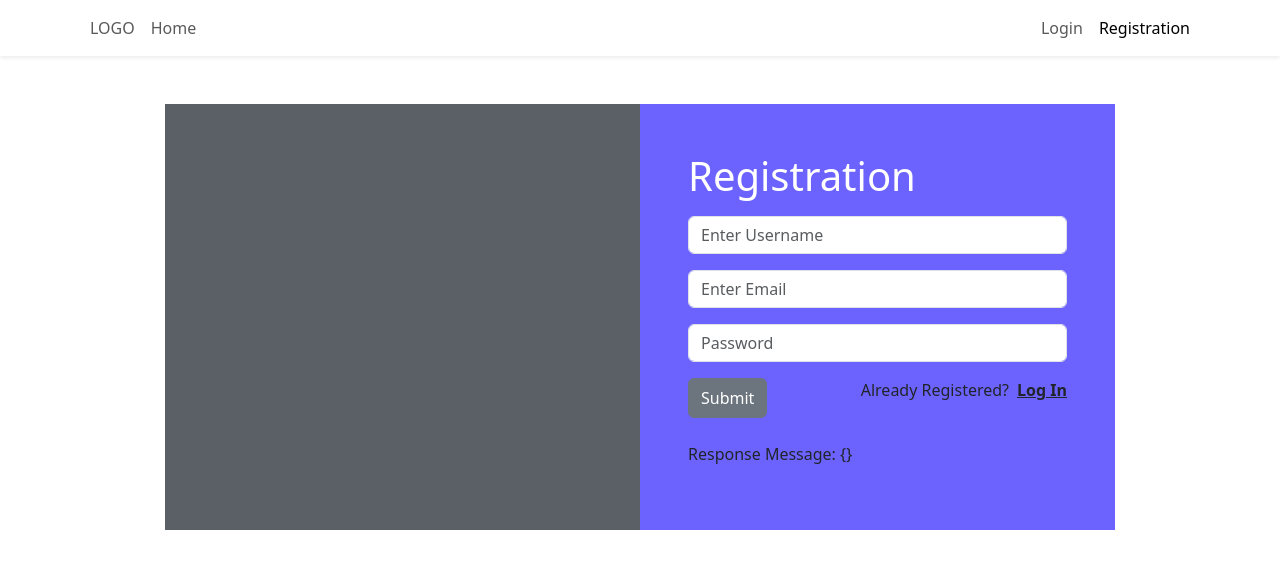
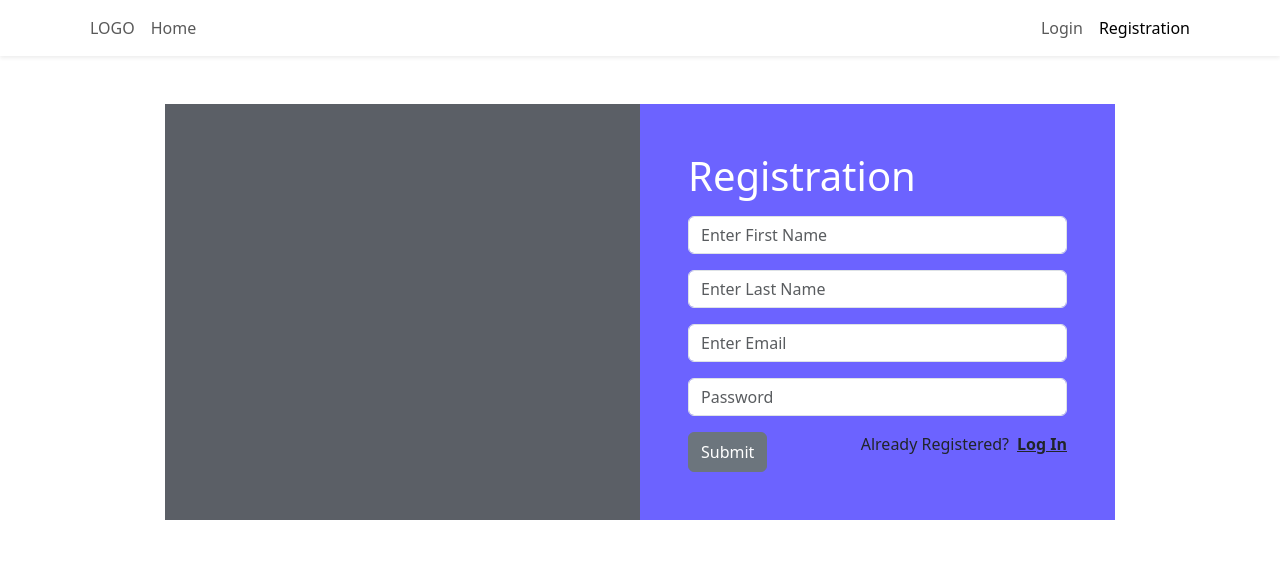
Before and after one commit to Excess-Food-Redistribution-Framework/EFRF, a React (Vite) app in the folder frontend-web/: page /registration in a window 1280 px wide. Shown: the top 568 px of the page. Built offline with nearby package versions, Linux system fonts and the light colour scheme; no server answers.

Commit message:
Update FE user registration, user login, user profile and home with updated BE API, Update connect FE app to BE, display hello-world API message

```diff
--- a/frontend-web/src/hooks/useHelloWorldAPI.ts
+++ b/frontend-web/src/hooks/useHelloWorldAPI.ts
@@ -1,11 +1,19 @@
 import { useState, useEffect } from 'react';
 import { HelloWorldResponse } from '../types/apiTypes';
+import { useAuth } from '../AuthProvider';
 
 function useHelloWorldAPI() {
   const [helloWorldText, setHelloWorldText] = useState('Trying to connect...');
+  const [error, setError] = useState<string | null>(null);
+
+  const { token } = useAuth();
 
   useEffect(() => {
-    fetch('https://frf-api.azurewebsites.net/api/HelloWorld')
+    fetch('https://frf-api.azurewebsites.net/api/HelloWorld', {
+      headers: {
+        Authorization: `Bearer ${token}`,
+      },
+    })
       .then((response) => {
         if (!response.ok) {
           throw new Error(response.statusText);
@@ -16,11 +24,11 @@ function useHelloWorldAPI() {
         setHelloWorldText(data.message);
       })
       .catch((error) => {
-        setHelloWorldText(error);
+        setError(error.message);
       });
-  }, []);
+  }, [token]);
 
-  return helloWorldText;
+  return { helloWorldText, error };
 }
 
 export default useHelloWorldAPI;
--- a/frontend-web/src/pages/HomePage.tsx
+++ b/frontend-web/src/pages/HomePage.tsx
@@ -2,14 +2,21 @@ import { Container } from 'react-bootstrap';
 import useHelloWorldAPI from '../hooks/useHelloWorldAPI';
 
 function HomePage() {
-  const helloWorldText = useHelloWorldAPI();
-
+  const { helloWorldText, error } = useHelloWorldAPI();
+  if (error) {
+    return (
+      <Container>
+        <p>Error: {error}</p>
+      </Container>
+    );
+  }else{
   return (
     <Container>
       <h1>Connection test with BE by API call</h1>
       <p>{helloWorldText}</p>
     </Container>
   );
+  }
 }
 
 export default HomePage;
--- a/frontend-web/src/pages/LoginPage.tsx
+++ b/frontend-web/src/pages/LoginPage.tsx
@@ -5,7 +5,7 @@ import { AlertLink, Button, Col, Container, Form, Row } from 'react-bootstrap';
 import { useAuth } from '../AuthProvider';
 
 interface ILoginRequest {
-  userName: string;
+  email: string;
   password: string;
 }
 
@@ -16,19 +16,20 @@ interface ILoginResponse {
 function LoginPage() {
   const navigate = useNavigate();
 
-  const [username, setUsername] = React.useState('');
+  const [email, setEmail] = React.useState('');
   const [password, setPassword] = React.useState('');
 
   const { setToken, isAuth } = useAuth();
 
   const handleSubmit = async () => {
     try {
-      const response = await axios.post<ILoginResponse>('api/Account/Login', {
-        userName: username,
+      const response = await axios.post<ILoginResponse>('https://frf-api.azurewebsites.net/api/Account/Login', {
+        email: email,
         password,
       } as ILoginRequest);
 
       setToken(response.data.token);
+      navigate('/');
     } catch (error) {
       // eslint-disable-next-line no-console
       console.log(error);
@@ -57,8 +58,8 @@ function LoginPage() {
                   <Form.Control
                     type="text"
                     placeholder="Enter Username"
-                    value={username}
-                    onChange={(e) => setUsername(e.target.value)}
+                    value={email}
+                    onChange={(e) => setEmail(e.target.value)}
                   />
                 </Form.Group>
 
--- a/frontend-web/src/pages/ProfilePage.tsx
+++ b/frontend-web/src/pages/ProfilePage.tsx
@@ -1,63 +1,52 @@
-import React, { useEffect } from 'react';
+import React, { useEffect, useState } from 'react';
 import axios from 'axios';
 import { Container } from 'react-bootstrap';
 import { useAuth } from '../AuthProvider';
 
 function ProfilePage() {
-  const [userData, setUserData] = React.useState(null);
+  const [userData, setUserData] = useState<any>(null);
+  const [loading, setLoading] = useState(true);
 
   const { isAuth } = useAuth();
 
   const fetchUserData = async () => {
     try {
-      const response = await axios.get('/api/Account');
+      const response = await axios.get('https://frf-api.azurewebsites.net/api/Account');
       setUserData(response.data);
     } catch (error) {
       // eslint-disable-next-line no-console
       console.log(error);
+    } finally {
+      setLoading(false);
     }
-  };
+  }
 
   useEffect(() => {
     if (isAuth()) {
       fetchUserData();
     }
+  }, [isAuth]);
 
-    // eslint-disable-next-line react-hooks/exhaustive-deps
-  }, []);
-
-  /* eslint-disable */
   return (
     <Container>
       <h1>Profile</h1>
       {isAuth() ? (
         <>
-          {userData ? (
+          {loading ? (
+            <p>Loading...</p>
+          ) : userData ? (
             <>
-              <p>
-                Id:
-                {/* @ts-ignore */}
-                {userData.id}
-              </p>
-              {/* @ts-ignore */}
-              <p>
-                Username:
-                {/* @ts-ignore */}
-                {userData.userName}
-              </p>
-              {/* @ts-ignore */}
-              <p>
-                Email:
-                {/* @ts-ignore */}
-                {userData.email}
-              </p>
+              <p>Id:  {/* @ts-ignore */} {userData.id}</p>
+              <p>FirstName:  {/* @ts-ignore */} {userData.firstName}</p>
+              <p>LastName: {/* @ts-ignore */} {userData.lastName}</p>
+              <p>Email: {/* @ts-ignore */} {userData.email}</p>
             </>
           ) : (
-            <p>Loading...</p>
+            <p>No data available</p>
           )}
         </>
       ) : (
-        <p>To show your profile, please login</p>
+        <p>To view your profile, please log in</p>
       )}
     </Container>
   );
--- a/frontend-web/src/pages/RegistrationPage.tsx
+++ b/frontend-web/src/pages/RegistrationPage.tsx
@@ -1,4 +1,4 @@
-import React, { useEffect } from 'react';
+import React, { useState, useEffect } from 'react';
 import axios from 'axios';
 import { useNavigate } from 'react-router-dom';
 import { AlertLink, Button, Col, Container, Form, Row } from 'react-bootstrap';
@@ -8,31 +8,36 @@ function RegistrationPage() {
   const navigate = useNavigate();
   const { isAuth } = useAuth();
 
-  const [username, setUsername] = React.useState('');
-  const [email, setEmail] = React.useState('');
-  const [password, setPassword] = React.useState('');
+  const [firstName, setFirstName] = useState('');
+  const [lastName, setLastName] = useState('');
+  const [email, setEmail] = useState('');
+  const [password, setPassword] = useState('');
   const [responseMessage, setResponseMessage] = React.useState({});
 
-  const handleSubmit = async () => {
+  const handleSubmit = async (e: React.FormEvent) => {
+    e.preventDefault();
+
     try {
-      const response = await axios.post('api/Account/Register', {
-        userName: username,
-        email,
-        password,
+      const response = await axios.post('https://frf-api.azurewebsites.net/api/Account/Register', {
+        FirstName: firstName,
+        LastName: lastName,
+        Email: email,
+        Password: password,
       });
 
+
       setResponseMessage(response.data);
+      navigate('./Login');
     } catch (error) {
-      // eslint-disable-next-line no-console
-      console.log(error);
+      console.error(error);
     }
-  };
+  }
 
   useEffect(() => {
     if (isAuth()) {
       navigate('/');
     }
-  });
+  }, [isAuth, navigate]);
 
   return (
     <Container>
@@ -46,12 +51,21 @@ function RegistrationPage() {
               <h1 className="mb-3 text-white">Registration</h1>
 
               <Form onSubmit={handleSubmit}>
-                <Form.Group controlId="formUsername" className="mb-3">
+                <Form.Group controlId="formFirstName" className="mb-3">
                   <Form.Control
                     type="text"
-                    placeholder="Enter Username"
-                    value={username}
-                    onChange={(e) => setUsername(e.target.value)}
+                    placeholder="Enter First Name"
+                    value={firstName}
+                    onChange={(e) => setFirstName(e.target.value)}
+                  />
+                </Form.Group>
+
+                <Form.Group controlId="formLastName" className="mb-3">
+                  <Form.Control
+                    type="text"
+                    placeholder="Enter Last Name"
+                    value={lastName}
+                    onChange={(e) => setLastName(e.target.value)}
                   />
                 </Form.Group>
 
@@ -64,7 +78,7 @@ function RegistrationPage() {
                   />
                 </Form.Group>
 
-                <Form.Group controlId="formBasicPassword" className="mb-3">
+                <Form.Group controlId="formPassword" className="mb-3">
                   <Form.Control
                     type="password"
                     placeholder="Password"
@@ -87,9 +101,10 @@ function RegistrationPage() {
                   </Col>
                 </Row>
               </Form>
+              {/*
               <p className="mt-4">
                 Response Message: {JSON.stringify(responseMessage)}
-              </p>
+              </p>*/}
             </Col>
           </Row>
         </Col>
```
